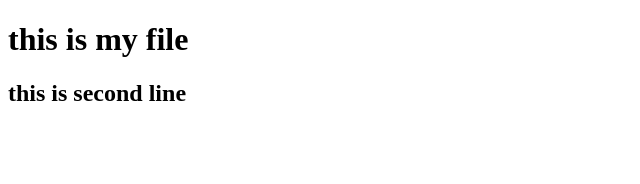
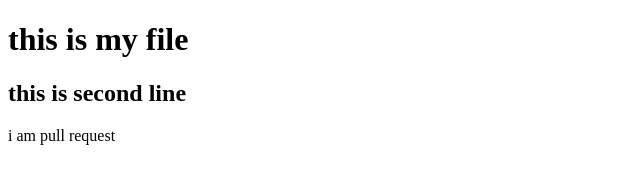
Before and after one commit to kanji2001/git_demo_all, a plain HTML site: page index.html in a window 1280 px wide. Shown: the whole page, without its empty margins (0-640 px from the left). Drawn offline with Linux system fonts and the light colour scheme.

Commit message:
added pull req

```diff
--- a/index.html
+++ b/index.html
@@ -8,5 +8,6 @@
 <body>
     <h1>this is my file </h1>
     <h2>this is second line </h2>
+    <p>i am pull request </p>
 </body>
 </html>
```
